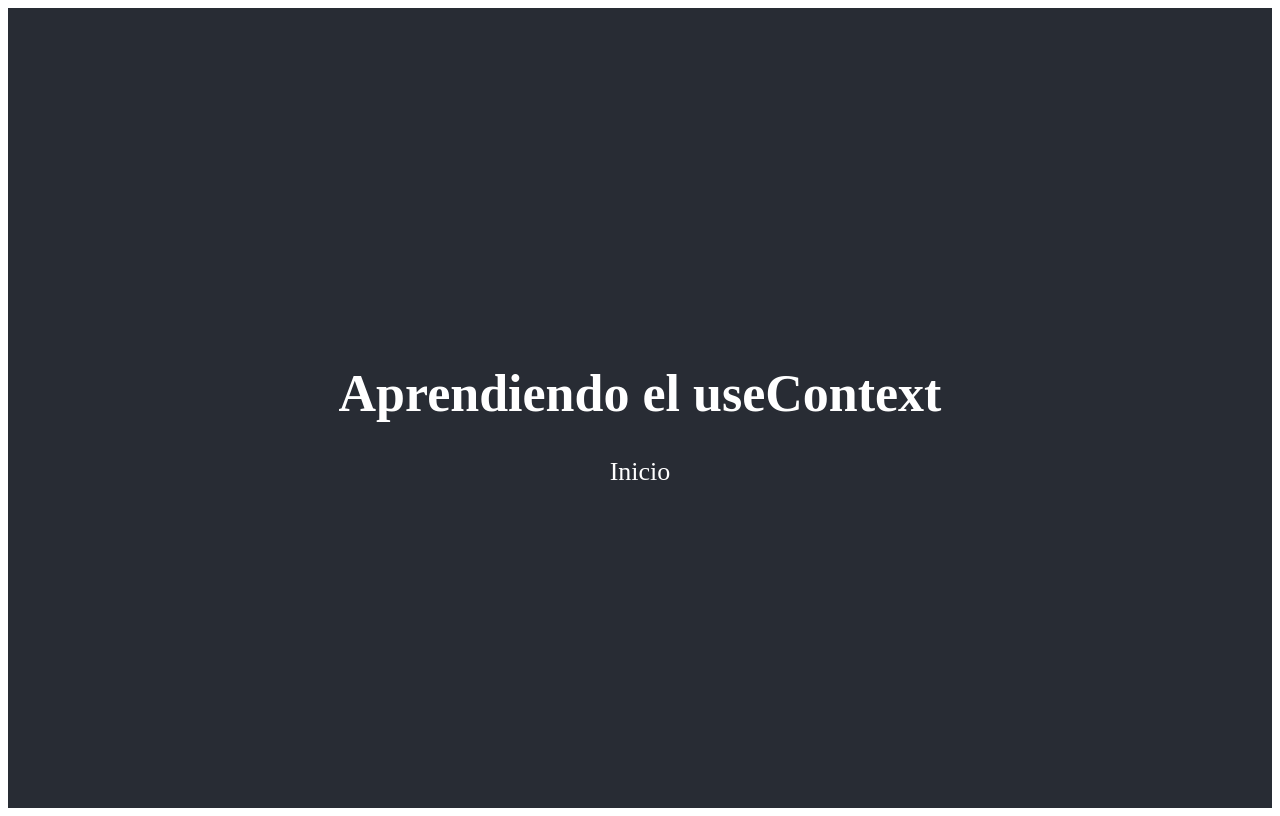
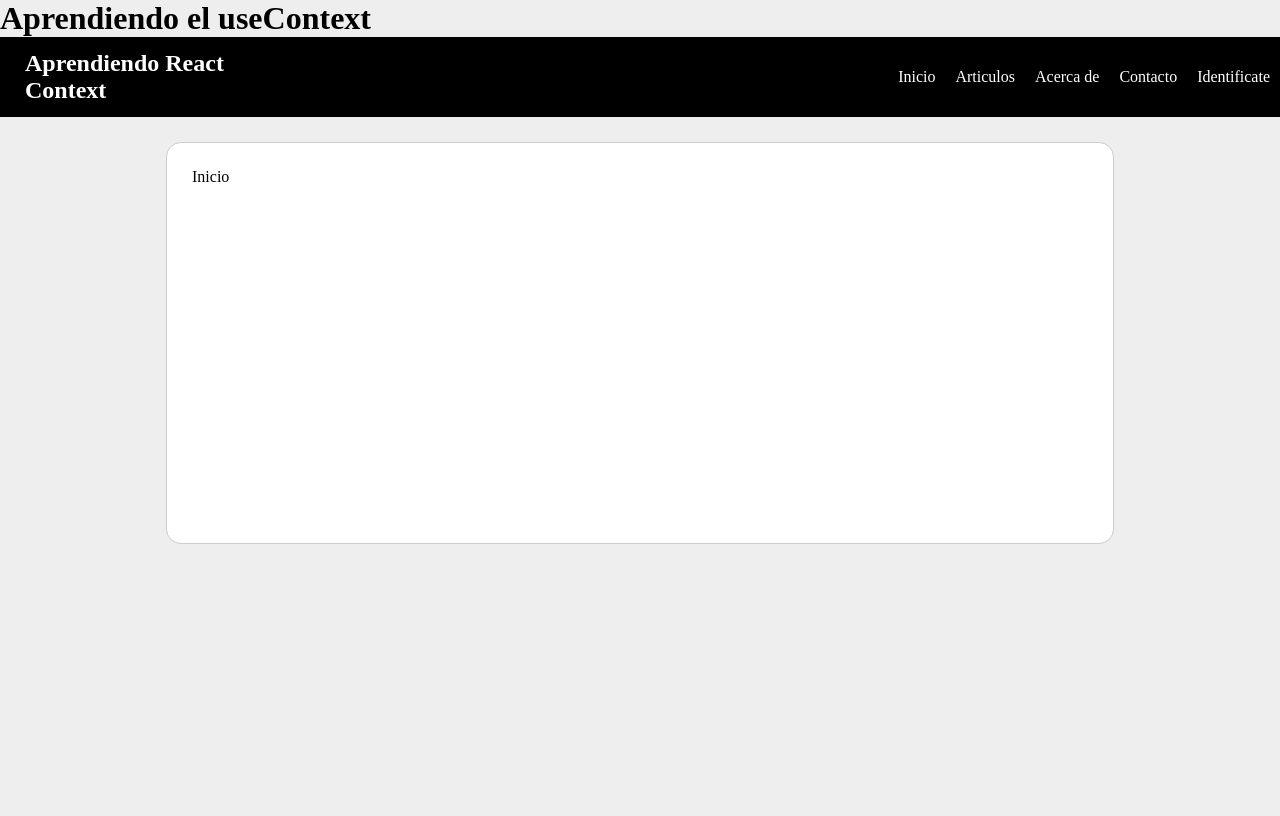
Before and after one commit to avanoldenbarneveld/master-en-react, a React (Create React App) app in the folder 13-context/: page / in a window 1280 px wide. Built offline with nearby package versions, Linux system fonts and the light colour scheme.

Commit message:
add css styling

```diff
--- a/13-context/src/App.css
+++ b/13-context/src/App.css
@@ -1,38 +1,45 @@
-.App {
-  text-align: center;
+* {
+  margin: 0px;
 }
 
-.App-logo {
-  height: 40vmin;
-  pointer-events: none;
+body {
+  background-color: #eee;
 }
 
-@media (prefers-reduced-motion: no-preference) {
-  .App-logo {
-    animation: App-logo-spin infinite 20s linear;
-  }
+.header nav {
+  height: 80px;
+  background-color: black;
+  color: white;
+  display: flex;
+  align-items: center;
+  padding-left: 25px;
+  padding: right 25px;
 }
 
-.App-header {
-  background-color: #282c34;
-  min-height: 100vh;
+.header ul {
+  flex-basis: 75%;
   display: flex;
-  flex-direction: column;
-  align-items: center;
-  justify-content: center;
-  font-size: calc(10px + 2vmin);
-  color: white;
+  justify-content: flex-end;
+  list-style: none;
 }
 
-.App-link {
-  color: #61dafb;
+.header nav a {
+  color: white;
+  text-decoration: none;
+  margin-right: 10px;
+  margin-left: 10px;
 }
 
-@keyframes App-logo-spin {
-  from {
-    transform: rotate(0deg);
-  }
-  to {
-    transform: rotate(360deg);
-  }
+.header nav a:hover {
+  color: lightblue;
 }
+
+.content {
+  width: 70%;
+  min-height: 350px;
+  background: white;
+  border-radius: 15px;
+  border: 1px solid #ccc;
+  padding: 25px;
+  margin: 25px auto;
+}
--- a/13-context/src/routing/AppRouter.js
+++ b/13-context/src/routing/AppRouter.js
@@ -8,9 +8,38 @@ import { Login } from '../components/Login';
 
 export const AppRouter = () => {
   return (
+
+
     <BrowserRouter>
+
+    <header className='header'>
     {/* MENU NAVEGACION */}
+      <nav>
+        <div className='logo'>
+          <h2>Aprendiendo React Context</h2>
+        </div>
+        <ul>
+          <li>
+            <NavLink to="/"> Inicio </NavLink>
+          </li>
+          <li>
+            <NavLink to="/articulos"> Articulos </NavLink>
+          </li>
+          <li>
+            <NavLink to="/acerca-de"> Acerca de </NavLink>
+          </li>
+          <li>
+            <NavLink to="/contacto"> Contacto </NavLink>
+          </li>
+          <li>
+            <NavLink to="/login"> Identificate</NavLink>
+          </li>
+        </ul>
+      </nav>
+    </header>
 
+
+  <section className='content'>
     {/* CONFIGURAR RUTAS */}
 
     <Routes>
@@ -27,6 +56,7 @@ export const AppRouter = () => {
             </div>
         )} />
     </Routes>
+  </section>
 
     </BrowserRouter>
   )
```
